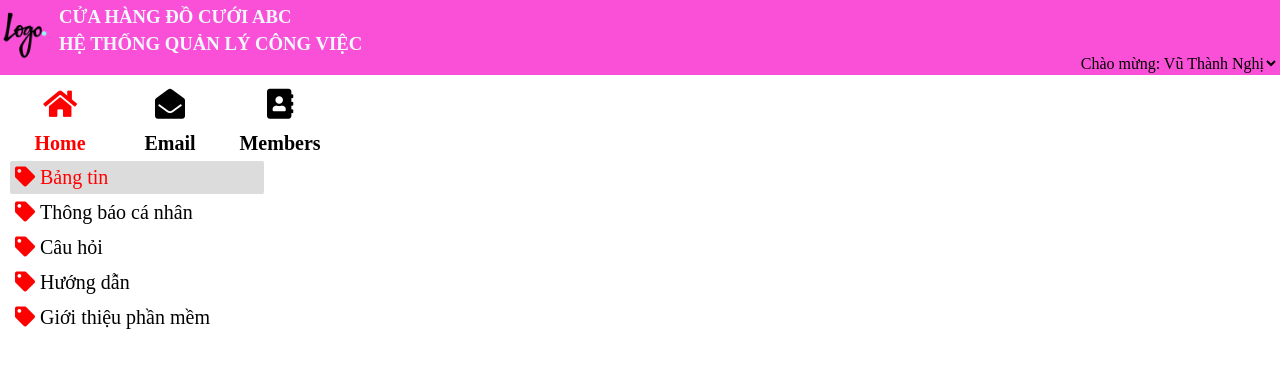
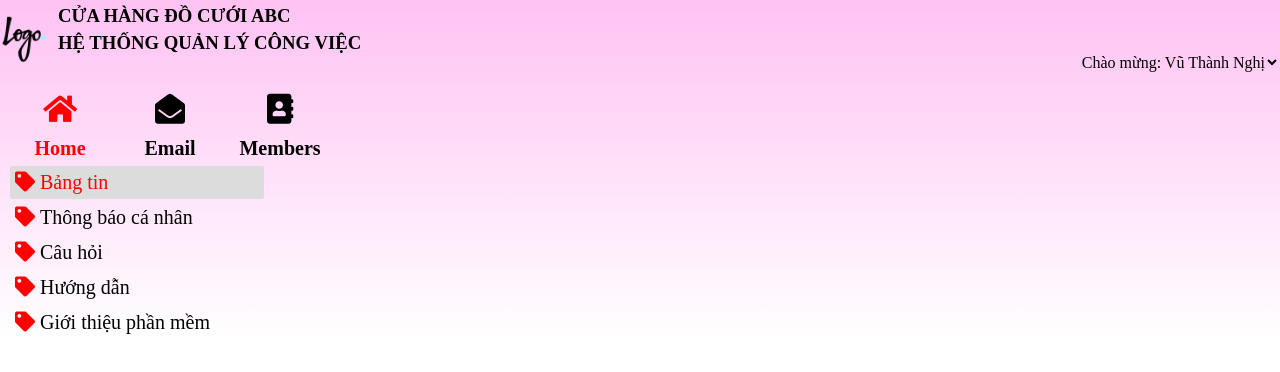
Before and after one commit to Nghi1/Job_Page, a plain HTML site: page index.htm in a window 1280 px wide. Drawn offline with Linux system fonts and the light colour scheme.

Commit message:
gradients

```diff
--- a/style.css
+++ b/style.css
@@ -3,6 +3,10 @@
     padding: 0;
     box-sizing: border-box;
     font-family: 'Times New Roman', Times, serif;
+}
+body{
+    background: linear-gradient(to top, rgba(255,0,0,0), rgb(255, 194, 243));
+    background-repeat: no-repeat;
 }
 .logo{
     width: 3em;
@@ -12,15 +16,13 @@
     margin-top: 10px;
 }
 .hdr{
-    border: 1px solid rgb(250, 80, 216);
     width: 100%;
     height: 75px;
-    background: rgb(250, 80, 216);
 }
 .hdr h3{
     margin-top: 5px;
     margin-left: 5px;
-    color: aliceblue;
+    color: black;
 }
 .hdr p{
     float: right;
```
